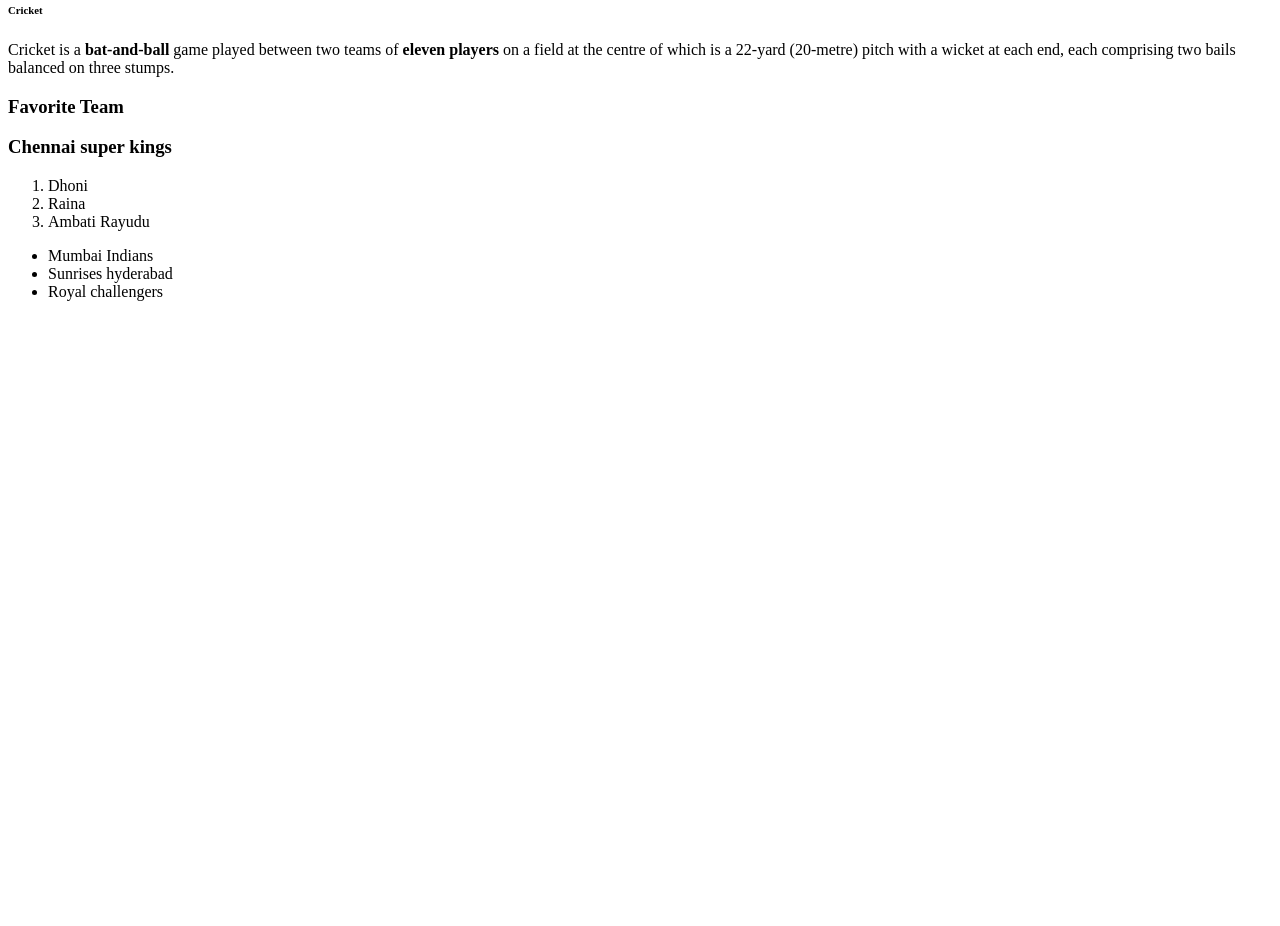
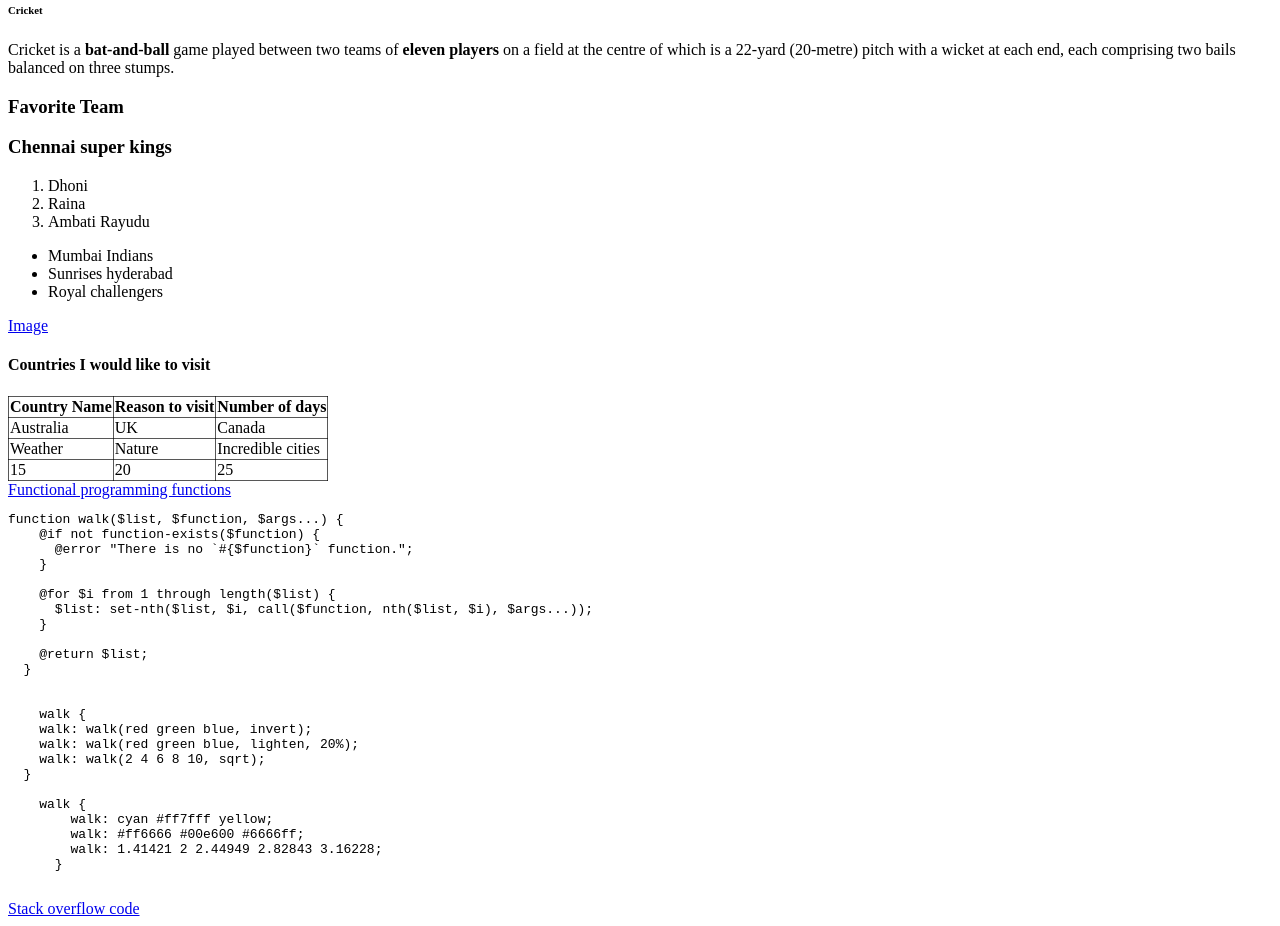
Before and after one commit to 44-563-Web-Apps-S23/44563-webapps-assignment-3-DasariTejaReddy, a plain HTML site: page index.html in a window 1280 px wide. Shown: the part 66-992 px from the top of the page. Before the commit the page ends 800 px from the top, so only its background shows below. Drawn offline with Linux system fonts and the light colour scheme.

Commit message:
just commited

```diff
--- a/index.html
+++ b/index.html
@@ -21,8 +21,68 @@
 <li>Sunrises hyderabad</li>
 <li>Royal challengers</li>
 </ul>
+<a href="aboutme.html">Image</a>
+
+<h4>Countries I would like to visit</h4>
+<style>
+    table,th,td{
+        border:1px solid rgba(0, 0,0, 0.658);
+        border-collapse:collapse;
+
+    }
+    </style>
+<table>
+    <tr>
+        <th>Country Name</th>
+        <th>Reason to visit</th>
+        <th>Number of days</th>
+    </tr>
+<tr>
+    <td>Australia</td>
+    <td>UK</td>
+    <td>Canada</td>
+</tr>
+<tr>
+    <td>Weather</td>
+    <td>Nature</td>
+    <td>Incredible cities</td>
+</tr>
+<tr>
+    <td>15</td>
+    <td>20</td>
+    <td>25</td>
+</tr>
+</table>
 
 
+<a href="https://css-tricks.com/snippets/sass/functional-programming-functions/">Functional programming functions</a>
+<pre >function walk($list, $function, $args...) {
+    @if not function-exists($function) {
+      @error "There is no `#{$function}` function.";
+    }
+
+    @for $i from 1 through length($list) {
+      $list: set-nth($list, $i, call($function, nth($list, $i), $args...));
+    }
+
+    @return $list;
+  }
+
+
+    walk {
+    walk: walk(red green blue, invert);
+    walk: walk(red green blue, lighten, 20%);
+    walk: walk(2 4 6 8 10, sqrt);
+  }
+
+    walk {
+        walk: cyan #ff7fff yellow;
+        walk: #ff6666 #00e600 #6666ff;
+        walk: 1.41421 2 2.44949 2.82843 3.16228;
+      }
+
+</pre>
+<a href="https://stackoverflow.com/questions/40675740/javascript-functional-programming-functions">Stack overflow code</a>
     </body>
 
 
```
Also changed, not shown: aboutme.html (+1 -1 lines), 1 other file.
